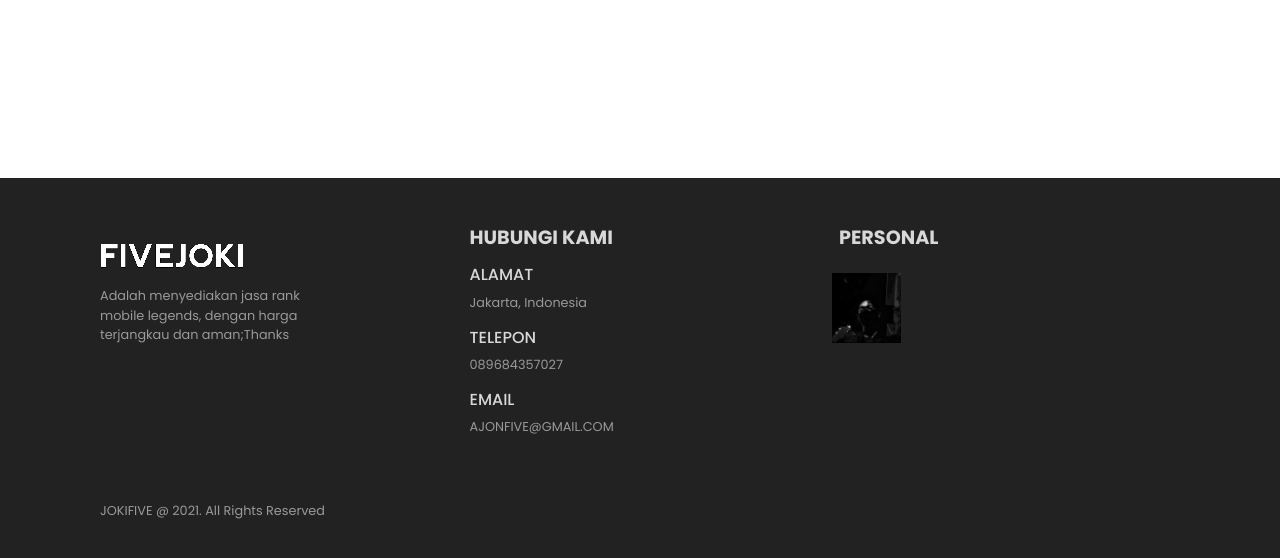
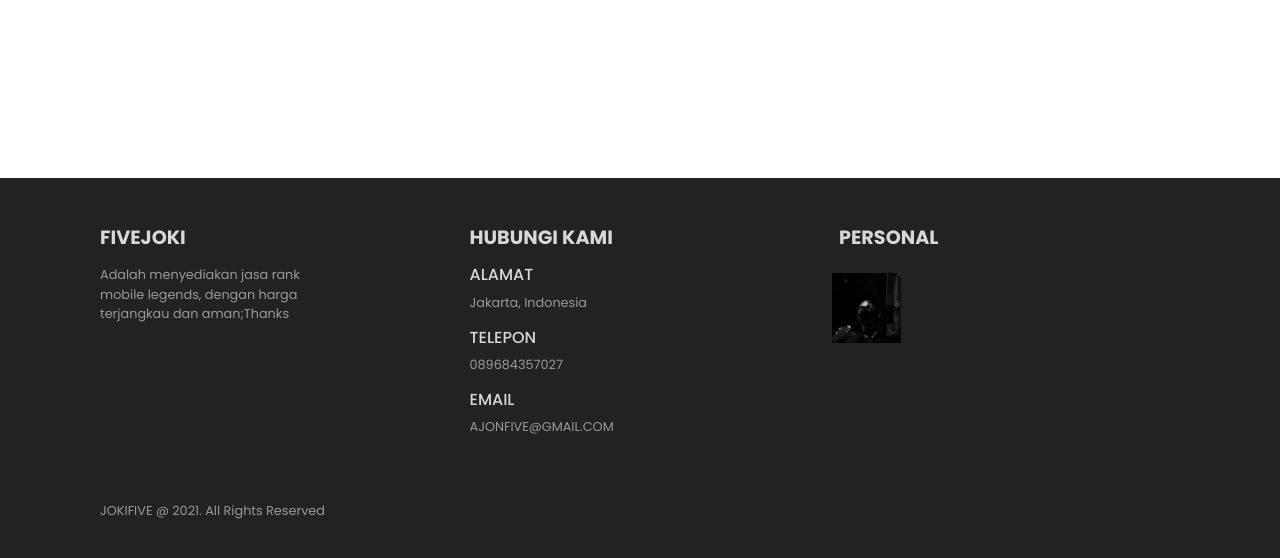
Before and after one commit to tokozaq/tk, a plain HTML site: page index.html in a window 1280 px wide. Shown: the part 1661-2219 px from the top of the page. Drawn offline with nearby package versions, Linux system fonts and the light colour scheme.

Commit message:
Update index.html

```diff
--- a/index.html
+++ b/index.html
@@ -105,7 +105,7 @@
     <footer class="mt-4 py-4">
       <div class="row container mx-auto pt-4">
         <div class="footer-one col-lg-3 col-md-6 col-12">
-        <img src="img/logo2.png" alt="">
+          <h5 class="pb-2">FIVEJOKI</h5>
         <p class="pt-0">Adalah menyediakan jasa rank mobile legends, dengan harga terjangkau dan aman;Thanks </p>
       </div>
 
```
